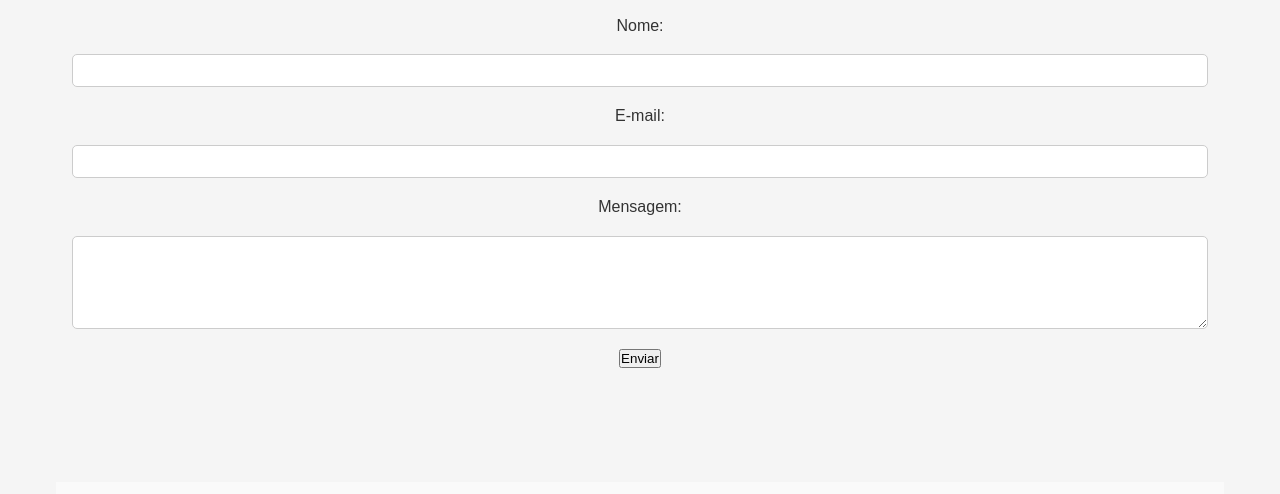
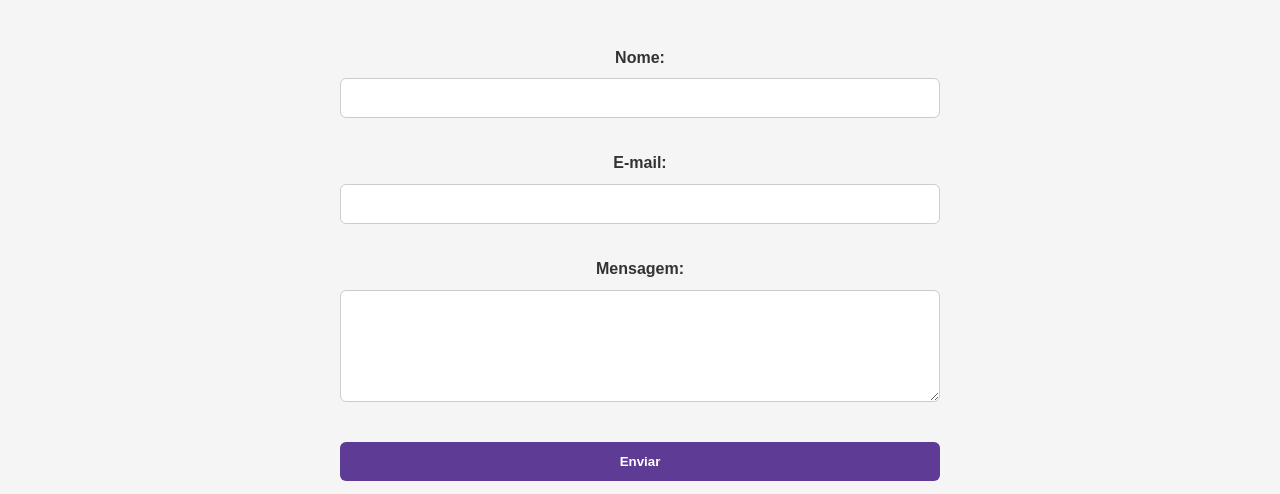
Before and after one commit to Brunacsg/qualimentor-site, a plain HTML site: page contact.html in a window 1280 px wide. Shown: the part 306-800 px from the top of the page. Drawn offline with Linux system fonts and the light colour scheme.

Commit message:
Atualizar o style.css

```diff
--- a/css/style.css
+++ b/css/style.css
@@ -160,3 +160,39 @@ form textarea {
 .btn-secondary:hover {
   background-color: #472f77;
 }
+
+.form-contato {
+  max-width: 600px;
+  margin: 2rem auto;
+  display: flex;
+  flex-direction: column;
+}
+
+.form-contato label {
+  margin-top: 1rem;
+  margin-bottom: 0.5rem;
+  font-weight: bold;
+}
+
+.form-contato input,
+.form-contato textarea {
+  padding: 10px;
+  border: 1px solid #ccc;
+  border-radius: 6px;
+  font-size: 1rem;
+}
+
+.form-contato button {
+  margin-top: 1.5rem;
+  padding: 12px;
+  background-color: #5E3B94;
+  color: white;
+  border: none;
+  border-radius: 6px;
+  cursor: pointer;
+  font-weight: bold;
+}
+
+.form-contato button:hover {
+  background-color: #472f77;
+}
```
